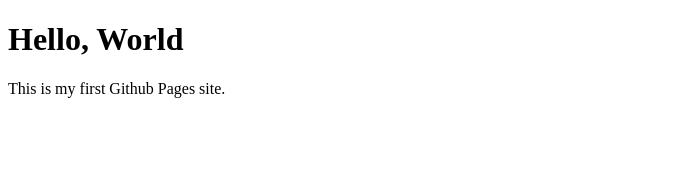
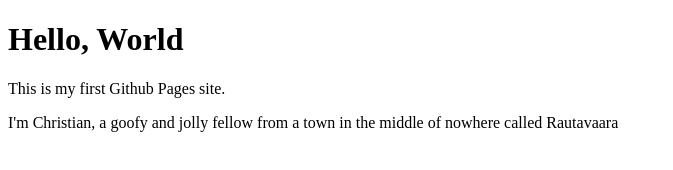
Before and after one commit to CTsavaris/portfolio-site, a plain HTML site: page index.html in a window 1280 px wide. Shown: the whole page, without its empty margins (0-673 px from the left). Drawn offline with Linux system fonts and the light colour scheme.

Commit message:
Add a paragrapg of yours truly

```diff
--- a/index.html
+++ b/index.html
@@ -11,6 +11,7 @@
         <h1> Hello, World</h1>
         <p> This is my first Github Pages site.</p>
 
+        <p> I'm Christian, a goofy and jolly fellow from a town in the middle of nowhere called Rautavaara</p>
     </body>
 
 </html>
```
